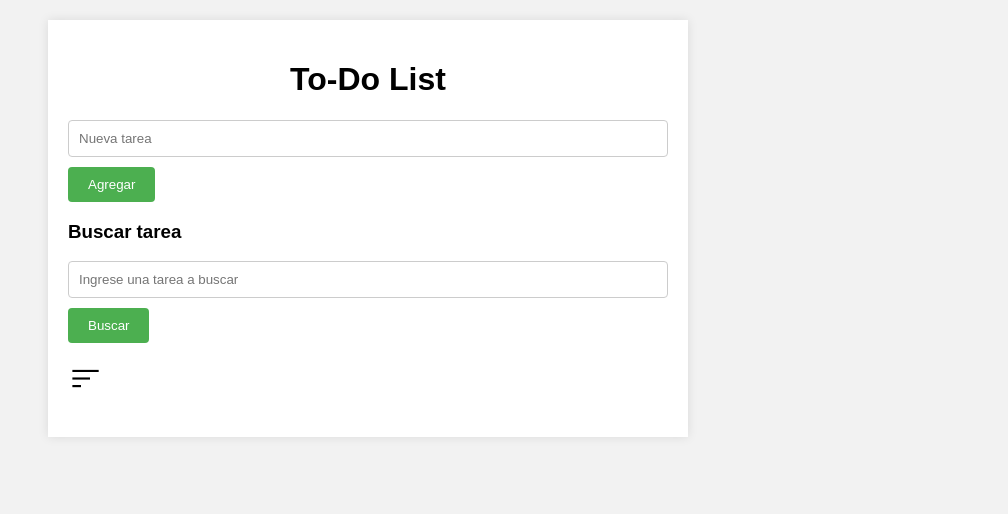
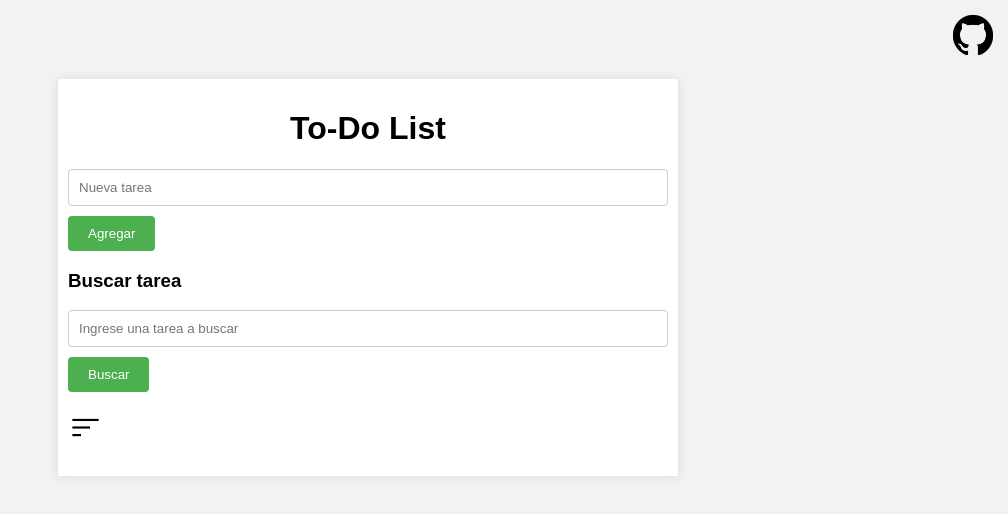
Before and after one commit to GabrielGallegosG/To-Do-List, a plain HTML site: page index.html in a window 1280 px wide. Shown: the whole page, without its empty margins (272-1280 px from the left). Drawn offline with Linux system fonts and the light colour scheme.

Commit message:
github button added

```diff
--- a/css/styles.css
+++ b/css/styles.css
@@ -5,17 +5,23 @@ body {
   padding: 0;
 }
 
+.header {
+  text-align: right;
+  padding-right: 15px;
+  padding-top: 15px;
+}
+
 .container {
   max-width: 600px;
   margin: 20px auto;
   background-color: #fff;
-  padding: 20px;
+  padding: 10px;
   box-shadow: 0 0 10px rgba(0, 0, 0, 0.1);
 }
 
 .containerList {
   flex: 1;
-  max-height: 215px;
+  max-height: 185px;
   overflow-y: scroll; /* Habilitar la barra de desplazamiento vertical */
 }
 
--- a/index.html
+++ b/index.html
@@ -5,6 +5,17 @@
     <link rel="stylesheet" type="text/css" href="./css/styles.css" />
   </head>
   <body>
+    <div class="header">
+      <a href="https://github.com/GabrielGallegosG/To-Do-List" target="_blank">
+        <img
+          height="40px"
+          width="40px"
+          src="./img/githubIcon.png"
+          alt="GitHub"
+        />
+      </a>
+    </div>
+
     <div class="container">
       <h1>To-Do List</h1>
       <input id="taskInput" type="text" placeholder="Nueva tarea" />
```
Also changed, not shown: img/githubIcon.png (added).
